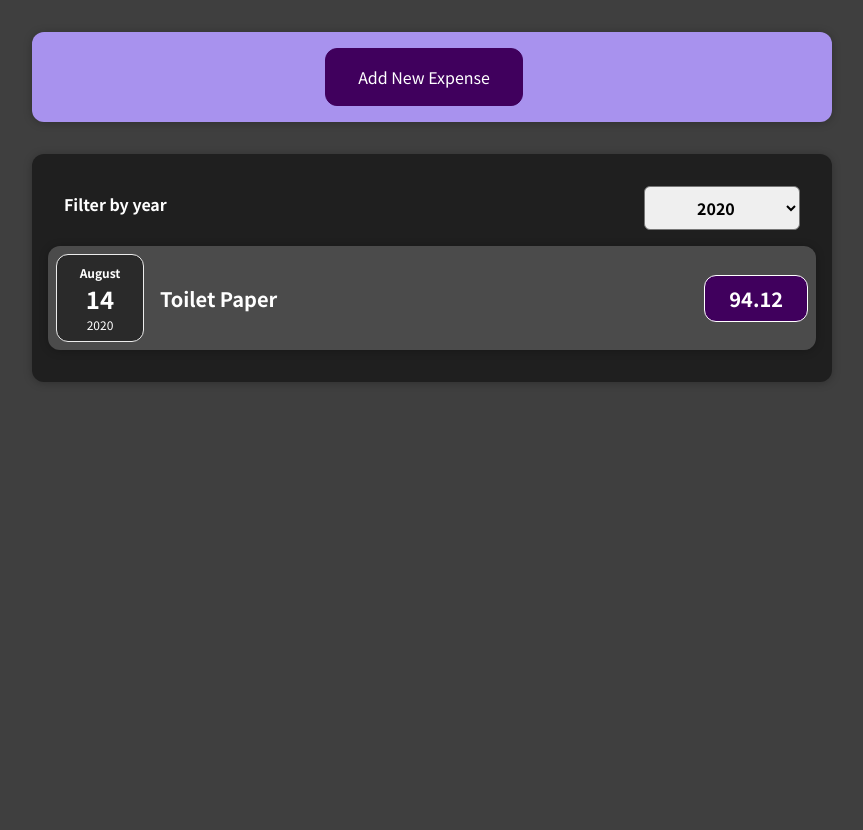
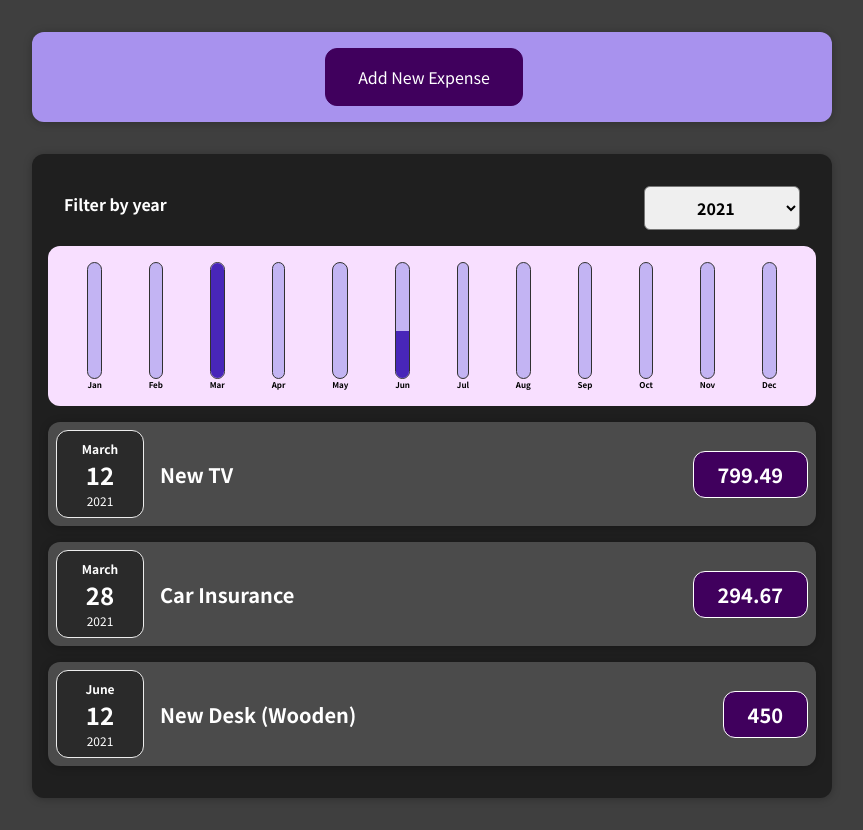
Before and after one commit to DBurgess93/01-starting-setup, a React (Create React App) app: page / in a window 1280 px wide. Shown: the whole page, without its empty margins (208-1071 px from the left). Before the commit the page ends 800 px from the top, so only its background shows below. Built offline with nearby package versions, Linux system fonts and the light colour scheme.

Commit message:
Add Chart and ChartBar components

```diff
--- a/src/App.js
+++ b/src/App.js
@@ -2,6 +2,7 @@
 
 import Expenses from "./components/expenses/Expenses"
 import NewExpense from './components/NewExpense/NewExpense'
+import Chart from './components/Chart/Chart'
 
 const DUMMY_EXPENSES = [
   {
--- /dev/null
+++ b/src/components/Chart/Chart.css
@@ -0,0 +1,9 @@
+.chart {
+  padding: 1rem;
+  border-radius: 12px;
+  background-color: #f8dfff;
+  text-align: center;
+  display: flex;
+  justify-content: space-around;
+  height: 10rem;
+}
--- /dev/null
+++ b/src/components/Chart/Chart.js
@@ -0,0 +1,21 @@
+import './Chart.css'
+import ChartBar from './ChartBar'
+
+const Chart = (props) => {
+  const dataPointValues = props.dataPoints.map(dataPoint => dataPoint.value)
+  const totalMax = Math.max(...dataPointValues)
+  return (
+    <div className="chart">
+      {props.dataPoints.map((datapoint) => (
+        <ChartBar
+          key={datapoint.label}
+          value={datapoint.value}
+          maxValue={totalMax}
+          label={datapoint.label}
+        />
+      ))}
+    </div>
+  )
+}
+
+export default Chart
--- /dev/null
+++ b/src/components/Chart/ChartBar.css
@@ -0,0 +1,30 @@
+.chart-bar {
+  height: 100%;
+  display: flex;
+  flex-direction: column;
+  align-items: center;
+}
+
+.chart-bar__inner {
+  height: 100%;
+  width: 100%;
+  border: 1px solid #313131;
+  border-radius: 12px;
+  background-color: #c3b4f3;
+  overflow: hidden;
+  display: flex;
+  flex-direction: column;
+  justify-content: flex-end;
+}
+
+.chart-bar__fill {
+  background-color: #4826b9;
+  width: 100%;
+  transition: all 0.3s ease-out;
+}
+
+.chart-bar__label {
+  font-weight: bold;
+  font-size: 0.5rem;
+  text-align: center;
+}
--- /dev/null
+++ b/src/components/Chart/ChartBar.js
@@ -0,0 +1,21 @@
+import './ChartBar.css'
+
+const ChartBar = props => {
+
+  let barFillHeight = '0%'
+
+  if (props.maxValue > 0) {
+    barFillHeight = Math.round((props.value / props.maxValue) * 100) + '%'
+  }
+
+  return (
+    <div className="chart-bar">
+      <div className="chart-bar__inner">
+        <div className="chart-bar__fill" style={{height: barFillHeight}}>  </div>
+      </div>
+      <div className="chart-bar__label">{props.label}</div>
+    </div>
+  )
+}
+
+export default ChartBar
--- a/src/components/expenses/Expenses.js
+++ b/src/components/expenses/Expenses.js
@@ -3,9 +3,10 @@
 import Card from '../UI/Card'
 import "./Expenses.css"
 import ExpensesList from './ExpensesList'
+import ExpensesChart from './ExpensesChart'
 
 const Expenses = ({ expenses }) => {
-  const [filteredYear, setFilteredYear] = useState('2020')
+  const [filteredYear, setFilteredYear] = useState('2021')
 
   const filterChangeHandler = (selectedYear) => {
     setFilteredYear(selectedYear)
@@ -19,7 +20,11 @@
   return (
     <div>
       <Card className="expenses">
-        <ExpensesFilter selected={filteredYear} onChangeFilter={filterChangeHandler} />
+        <ExpensesFilter
+          selected={filteredYear}
+          onChangeFilter={filterChangeHandler}
+        />
+        <ExpensesChart expenses={filteredExpenses} />
         <ExpensesList items={filteredExpenses} />
       </Card>
     </div>
--- /dev/null
+++ b/src/components/expenses/ExpensesChart.js
@@ -0,0 +1,29 @@
+import Chart from '../Chart/Chart'
+
+const ExpensesChart = (props) => {
+  const chartDataPoints = [
+    {label: 'Jan', value: 0},
+    {label: 'Feb', value: 0},
+    {label: 'Mar', value: 0},
+    {label: 'Apr', value: 0},
+    {label: 'May', value: 0},
+    {label: 'Jun', value: 0},
+    {label: 'Jul', value: 0},
+    {label: 'Aug', value: 0},
+    {label: 'Sep', value: 0},
+    {label: 'Oct', value: 0},
+    {label: 'Nov', value: 0},
+    {label: 'Dec', value: 0}
+  ]
+
+  for (const expense of props.expenses) {
+    const expenseMonth = expense.date.getMonth()
+    chartDataPoints[expenseMonth].value += expense.amount
+  }
+
+  return (
+    <Chart dataPoints={chartDataPoints} />
+  )
+}
+
+export default ExpensesChart
```
Also changed, not shown: src/components/NewExpense/ExpenseForm.js (+10 -2 lines).
